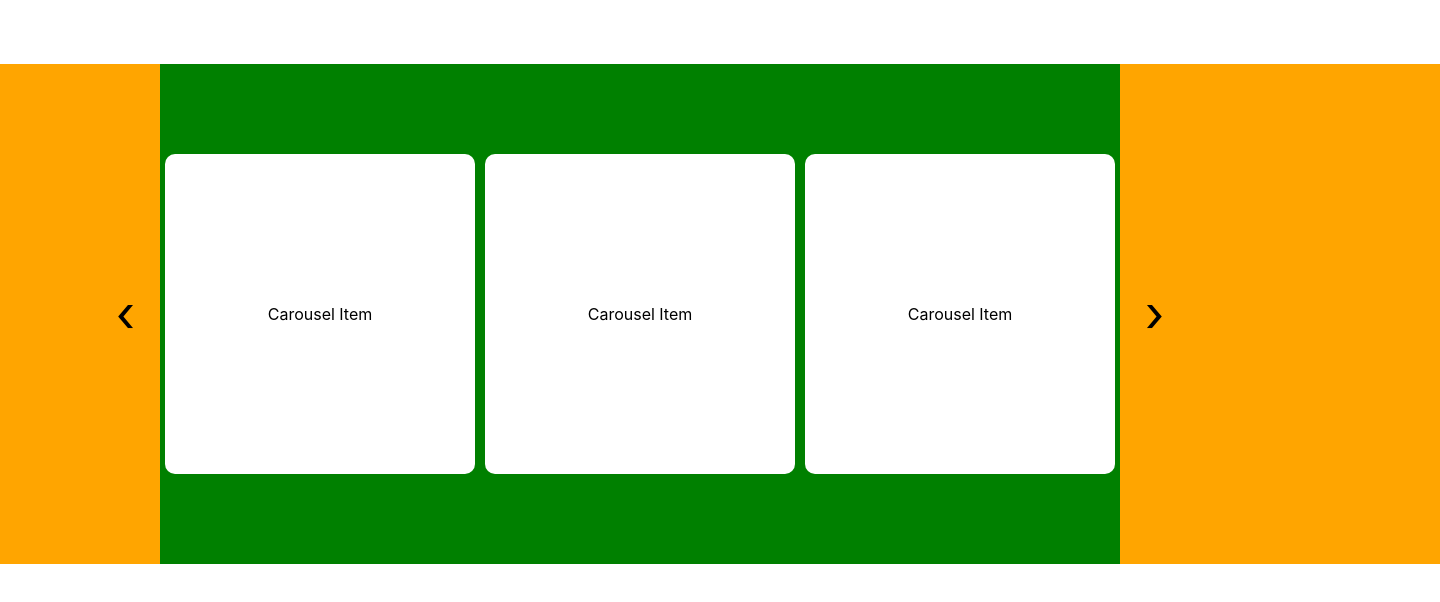
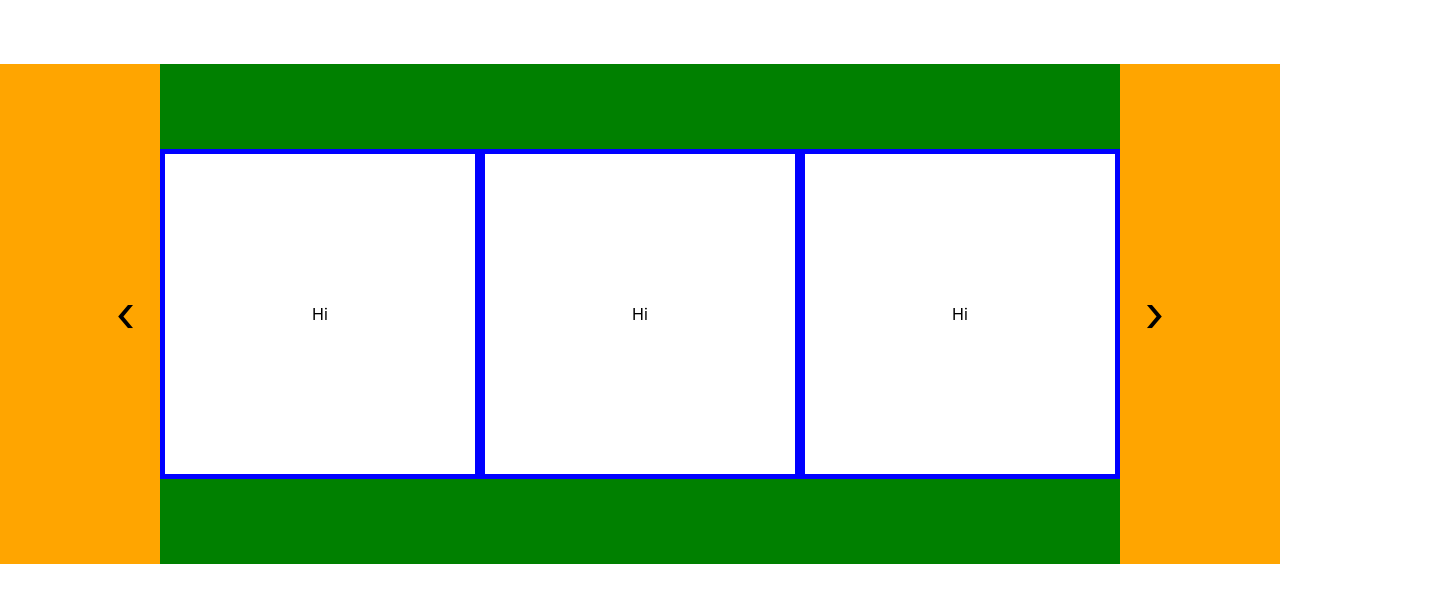
Before and after one commit to wontwon/bux-react, a React (Create React App) app: page / in a window 1280 px wide. Shown: the top 602 px of the page, 1440 px wide, since content can reach past the window. Built offline with nearby package versions, Linux system fonts and the light colour scheme.

Commit message:
Initial working slider click with animation

```diff
--- a/src/App.css
+++ b/src/App.css
@@ -5,6 +5,7 @@
 .container {
   display: flex;
   justify-content: center;
+  overflow-x: hidden;
 }
 
 .placeholder {
--- a/src/shared/carousel/components/CarouselItem.js
+++ b/src/shared/carousel/components/CarouselItem.js
@@ -6,19 +6,32 @@ import styled from "styled-components"
 import { PANEL_COUNT } from "../constants";
 
 const StyledContainer = styled.div`
+  width: calc(100vw / ${PANEL_COUNT});
+  height: calc(100vw / ${PANEL_COUNT});
+  padding: 5px;
+  background: blue;
+  transform: ${props => {
+    const xCalc = (props.slidePosition * 100)
+    return `translateX(${xCalc}%);`
+  }}
+  transition: transform 0.5s linear;
+
+`
+
+const CarouselContent= styled.div`
   display: flex;
   justify-content: center;
   align-items: center;
-  width: calc(100vw / ${PANEL_COUNT});
-  height: calc(100vw / ${PANEL_COUNT});
+  height: 100%;
   background: white;
-  margin: 5px;
-  border-radius: 10px;
+  width: 100%;
 `
 
-const CarouselItem = () => {
-  return <StyledContainer>
-    Carousel Item
+const CarouselItem = ({slidePosition}) => {
+  return <StyledContainer slidePosition={slidePosition} >
+    <CarouselContent>
+      Hi
+    </CarouselContent>
   </StyledContainer>
 };
 
--- /dev/null
+++ b/src/shared/carousel/components/CarouselNav.js
@@ -0,0 +1,24 @@
+// node modules
+import React from "react";
+import styled, { keyframes } from "styled-components";
+
+// internal imports
+import CarouselNavPanel from "./CarouselNavPanel";
+
+const StyledContainer = styled.div`
+ position: absolute;
+ display: flex;
+ left: 0;
+ width: 100%;
+ height: 100%;
+ justify-content: space-between;
+`
+
+const CarouselNav = ({handleLeftNavClick, handleRightNavClick}) => {
+  return <StyledContainer>
+    <CarouselNavPanel handleNavClick={handleLeftNavClick} />
+    <CarouselNavPanel handleNavClick={handleRightNavClick} isRight />
+  </StyledContainer>
+}
+
+export default CarouselNav
--- a/src/shared/carousel/components/CarouselNavBtn.js
+++ b/src/shared/carousel/components/CarouselNavBtn.js
@@ -11,15 +11,13 @@ const StyledBtn = styled.div`
   cursor: pointer;
 `
 
-const CarouselNavBtn = ({isRight}) => {
+const CarouselNavBtn = ({isRight, handleNavClick}) => {
   const btnIcon = isRight ? "›" : "‹";
 
-  const handleClick = () => {
-    alert('do something')
-  }
+  const handleClick = () => handleNavClick();
 
   return <StyledContainer>
-    <StyledBtn>{btnIcon}</StyledBtn>
+    <StyledBtn onClick={handleClick}>{btnIcon}</StyledBtn>
   </StyledContainer>
 }
 
--- a/src/shared/carousel/components/CarouselNavPanel.js
+++ b/src/shared/carousel/components/CarouselNavPanel.js
@@ -13,6 +13,7 @@ const StyledContainer = styled.div`
   height: 100%;
   width: calc(100vw / ${PANEL_COUNT});
   background: orange;
+  z-index: 100;
 `;
 
 const CarouselNavPanel = (props) => {
--- a/src/shared/carousel/components/index.js
+++ b/src/shared/carousel/components/index.js
@@ -1,9 +1,7 @@
 import CarouselItem from "./CarouselItem";
-import CarouselNavBtn from "./CarouselNavBtn";
-import CarouselNavPanel from "./CarouselNavPanel";
+import CarouselNav from "./CarouselNav"
 
 export {
   CarouselItem,
-  CarouselNavBtn,
-  CarouselNavPanel
+  CarouselNav
 }
--- a/src/shared/carousel/index.js
+++ b/src/shared/carousel/index.js
@@ -1,9 +1,9 @@
 // node modules
-import React from "react";
+import React, { useState } from "react";
 import styled from "styled-components";
 
 // internal imports
-import { CarouselItem, CarouselNavPanel } from "./components";
+import { CarouselItem, CarouselNav } from "./components";
 import { PANEL_COUNT } from "./constants";
 
 const StyledContainer = styled.div`
@@ -17,29 +17,20 @@ const StyledContainer = styled.div`
   padding-left: calc(100vw / ${PANEL_COUNT})
 `
 
-const TestContainer = styled.div`
- position: absolute;
- display: flex;
- left: 0;
- width: 100%;
- height: 100%;
- justify-content: space-between;
-`
+const Carousel = () => {
+  const [ slidePosition, setSlidePosition ] = useState(0);
 
-const CarouselNavContainer = () => {
-  return <TestContainer>
-    <CarouselNavPanel/>
-    <CarouselNavPanel isRight />
-  </TestContainer>
-}
+  const handleLeftNavClick = () => setSlidePosition(s => s -= 1)
+  const handleRightNavClick = () => setSlidePosition(s => s += 1)
 
-const Carousel = () => {
   return <StyledContainer>
-    <CarouselNavContainer />
-    <CarouselItem />
-    <CarouselItem />
-    <CarouselItem />
-    <CarouselItem />
+    <CarouselNav
+      handleLeftNavClick={handleLeftNavClick}
+      handleRightNavClick={handleRightNavClick} />
+    <CarouselItem slidePosition={slidePosition} />
+    <CarouselItem slidePosition={slidePosition} />
+    <CarouselItem slidePosition={slidePosition} />
+    <CarouselItem slidePosition={slidePosition} />
   </StyledContainer>
 }
 
```
